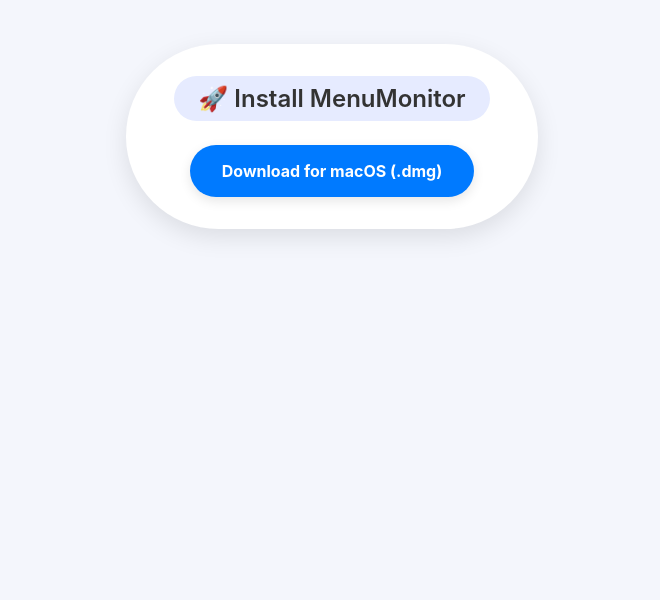
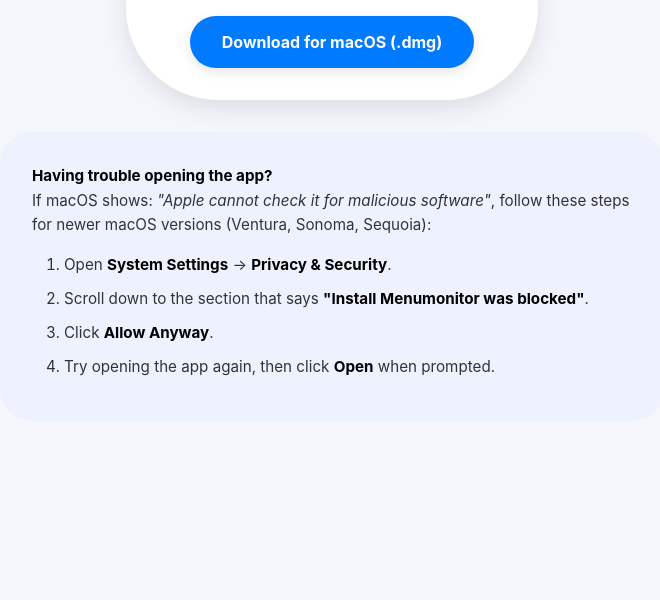
Before and after one commit to Parrotcoding/Installers, a plain HTML site: page index.html in a window 1280 px wide. Shown: the part 264-864 px from the top of the page, without its empty margins (308-968 px from the left). Before the commit the page ends 800 px from the top, so only its background shows below. Drawn offline with Linux system fonts and the light colour scheme.

Commit message:
Update index.html

```diff
--- a/index.html
+++ b/index.html
@@ -3,15 +3,17 @@
 <head>
   <meta charset="UTF-8" />
   <meta name="viewport" content="width=device-width, initial-scale=1.0"/>
-  <title>Download MenuMonitor</title>
+  <title>Install MenuMonitor</title>
   <style>
     body {
       font-family: -apple-system, BlinkMacSystemFont, "Segoe UI", Roboto, Oxygen, Ubuntu, Cantarell, "Open Sans", "Helvetica Neue", sans-serif;
       background: #f4f6fc;
       display: flex;
+      flex-direction: column;
+      align-items: center;
       justify-content: center;
-      align-items: center;
-      height: 100vh;
+      padding: 2rem;
+      min-height: 100vh;
       margin: 0;
     }
 
@@ -24,6 +26,7 @@
       flex-direction: column;
       align-items: center;
       gap: 1.5rem;
+      max-width: 500px;
     }
 
     .title {
@@ -52,6 +55,30 @@
     .download-button:hover {
       background-color: #005fcc;
     }
+
+    .instructions {
+      margin-top: 2rem;
+      background: #eef2ff;
+      border-radius: 32px;
+      padding: 2rem;
+      font-size: 0.95rem;
+      color: #333;
+      line-height: 1.6;
+      max-width: 600px;
+    }
+
+    .instructions strong {
+      color: #000;
+    }
+
+    .steps {
+      margin: 1rem 0 0 1rem;
+      padding-left: 1rem;
+    }
+
+    .steps li {
+      margin-bottom: 0.6rem;
+    }
   </style>
 </head>
 <body>
@@ -59,5 +86,41 @@
     <div class="title">🚀 Install MenuMonitor</div>
     <a class="download-button" href="Install%20Menumonitor.dmg" download>Download for macOS (.dmg)</a>
   </div>
+
+  <div class="instructions" id="guide">
+    <!-- Filled dynamically by JavaScript -->
+  </div>
+
+  <script>
+    const guide = document.getElementById('guide');
+    const ua = navigator.userAgent;
+    const isNewSettings = (() => {
+      const match = ua.match(/Mac OS X (\d+)_/);
+      if (!match) return true; // Default to new
+      const major = parseInt(match[1], 10);
+      return major >= 13; // macOS Ventura (13) and up
+    })();
+
+    guide.innerHTML = isNewSettings ? `
+      <strong>Having trouble opening the app?</strong><br>
+      If macOS shows: <em>"Apple cannot check it for malicious software"</em>, follow these steps for newer macOS versions (Ventura, Sonoma, Sequoia):
+      <ol class="steps">
+        <li>Open <strong>System Settings</strong> → <strong>Privacy & Security</strong>.</li>
+        <li>Scroll down to the section that says <strong>"Install Menumonitor was blocked"</strong>.</li>
+        <li>Click <strong>Allow Anyway</strong>.</li>
+        <li>Try opening the app again, then click <strong>Open</strong> when prompted.</li>
+      </ol>
+    ` : `
+      <strong>Having trouble opening the app?</strong><br>
+      If macOS shows: <em>"Apple cannot check it for malicious software"</em>, follow these steps for older macOS versions (Monterey and earlier):
+      <ol class="steps">
+        <li>Open <strong>System Preferences</strong> → <strong>Security & Privacy</strong>.</li>
+        <li>Under the <strong>General</strong> tab, you'll see a message about <strong>"Install Menumonitor was blocked"</strong>.</li>
+        <li>Click the <strong>lock icon</strong> in the bottom left corner and enter your password to allow changes.</li>
+        <li>Click <strong>Allow Anyway</strong>.</li>
+        <li>Try opening the app again, then click <strong>Open</strong> when prompted.</li>
+      </ol>
+    `;
+  </script>
 </body>
 </html>
```
